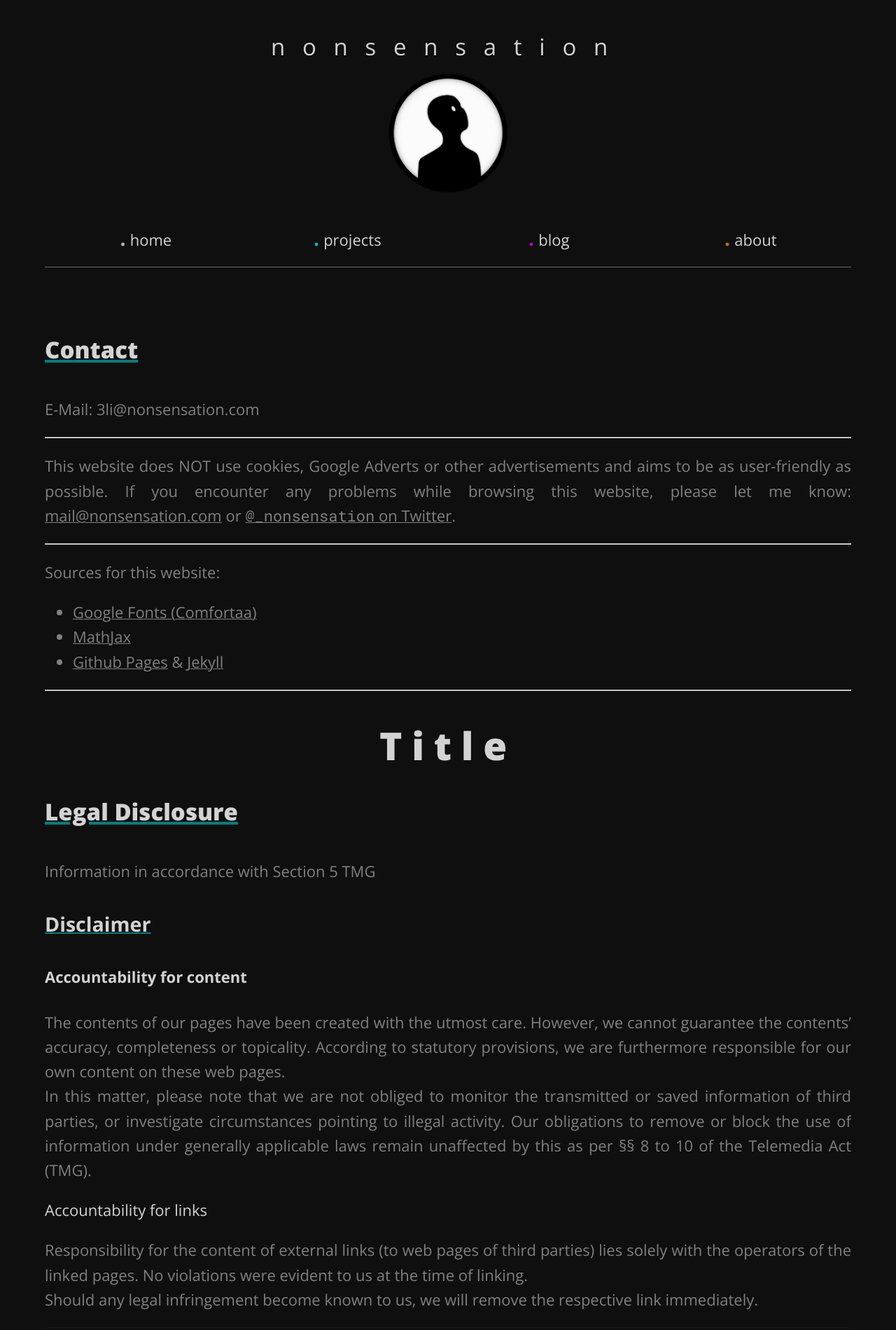
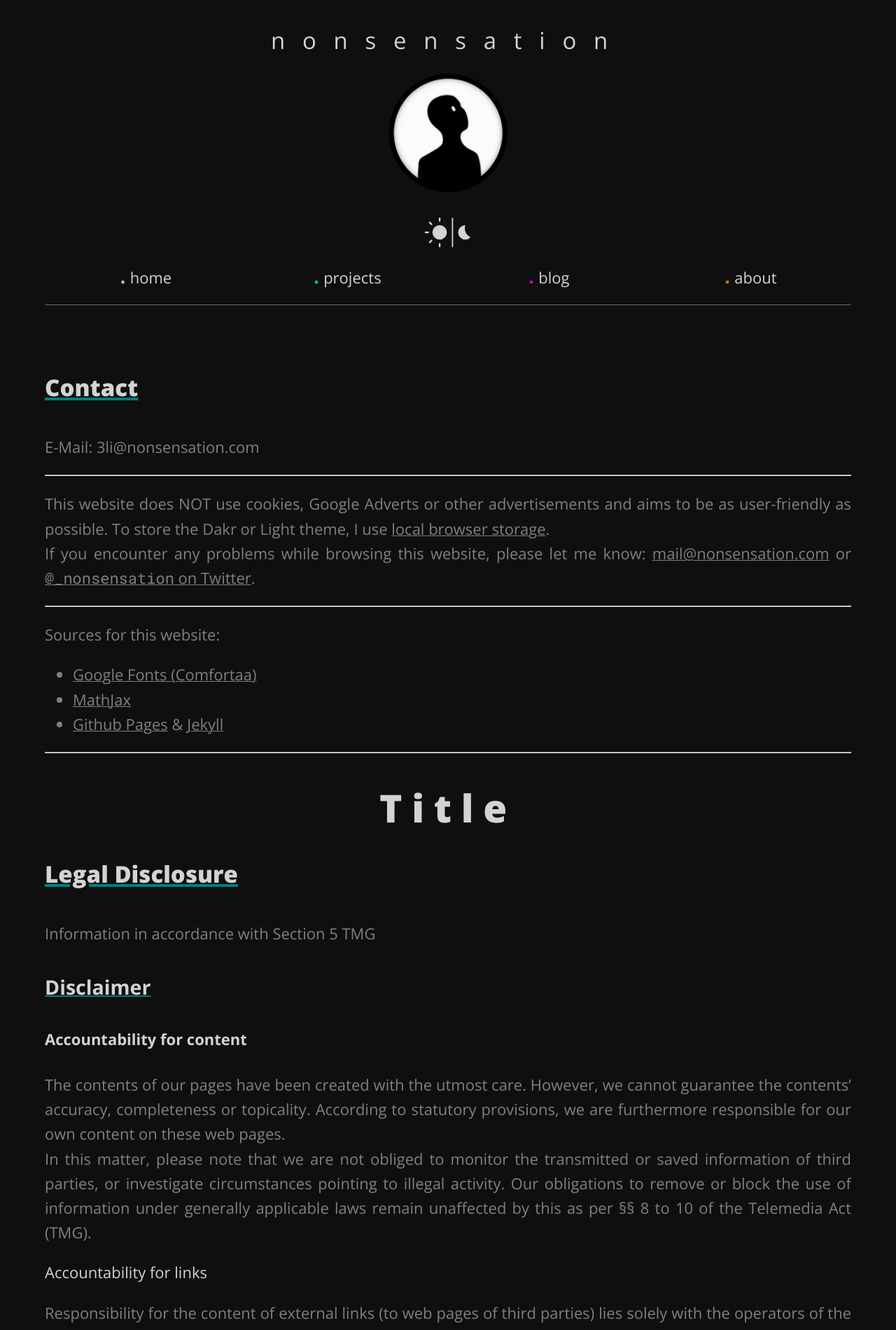
Before and after one commit to nonsensation/nonsensation.github.io, a Jekyll site: the page built from About.md, in a window 1280 px wide. Shown: the top 1900 px of the page at 70% size. Built offline with Jekyll 4.4.1, drawn with Linux system fonts in a browser that asks for light colours; our own code applies the rules of GitHub Pages for plain Markdown files.

Commit message:
added light/dark theme

```diff
--- a/About.md
+++ b/About.md
@@ -14,6 +14,7 @@ E-Mail: 3li@nonsensation.com
 ---
 
 This website does NOT use cookies, Google Adverts or other advertisements and aims to be as user-friendly as possible.
+To store the Dakr or Light theme, I use [local browser storage](https://www.w3schools.com/html/html5_webstorage.asp).
 If you encounter any problems while browsing this website, please let me know: [mail@nonsensation.com](mailto://mail@nonsensation.com) or [`@_nonsensation` on Twitter](https://twitter.com/_nonsensation).
 
 ---
--- a/_includes/footer.html
+++ b/_includes/footer.html
@@ -21,12 +21,26 @@
 
 <script type="text/javascript" lang="javascript">
 
-// var links = document.querySelectorAll('a');
-// var prjs = document.querySelectorAll('.prj');
+const toggleSwitch = document.querySelector('.toggle-theme input[type="checkbox"]');
+const currentTheme = localStorage.getItem('theme');
 
-// for( var i = 0 ; i < links.length ; i++ )
-//   links[ i ].classList.add('pulseText'+Math.floor((Math.random()*5) + 1));
-// for( var i = 0 ; i < prjs.length ; i++ )
-//   prjs[ i ].classList.add('pulseBorder'+Math.floor((Math.random()*5) + 1));
+if (currentTheme) {
+    document.documentElement.setAttribute('data-theme', currentTheme);
 
+    if (currentTheme === 'dark') {
+        toggleSwitch.checked = true;
+    }
+}
+
+function switchTheme(e) {
+    if (e.target.checked) {
+        document.documentElement.setAttribute('data-theme', 'dark');
+        localStorage.setItem('theme', 'dark');
+    }
+    else {        document.documentElement.setAttribute('data-theme', 'light');
+          localStorage.setItem('theme', 'light');
+    }
+}
+
+toggleSwitch.addEventListener('change', switchTheme, false);
 </script>
--- a/_includes/head.html
+++ b/_includes/head.html
@@ -7,9 +7,9 @@
 
   <link rel="stylesheet" href="{{ "/assets/css/style.css" | relative_url }}">
 
-  <meta name=”description” content="">
-  <meta name=”keywords” content="">
-  <meta name="author" content="{{site.title}}">
+  <meta name=”description” content="Personal website of 3li @ nonsensation">
+  <meta name=”keywords” content="Programming, 3D, Compiler, Programming Langueage Design">
+  <meta name="author" content="3li @ nonsensation">
 
   {% if page.mathjax == true %}
     <script>
--- a/_includes/header.html
+++ b/_includes/header.html
@@ -1,8 +1,40 @@
 <header>
-    <a href="/" class="head">
-        <img class="logo" src="/assets/logo.png">
-        <span class="title">{{site.title}}</span>
-    </a>
+
+
+
+    <div class="head">
+        <a href="/">
+            <span class="title">{{site.title}}</span>
+        </a>
+        <a href="/" >
+            <img class="logo" src="/assets/logo.png">
+        </a>
+
+        <div class="toggle-theme">
+            <input id="toggle-theme-checkbox" type="checkbox"/>
+            <label for="toggle-theme-checkbox" class="toggle-theme-icon">
+                <svg id="icon-theme" xmlns="http://www.w3.org/2000/svg" width="4em" height="2em" viewBox="0 0 37 24" fill="none"
+                     stroke="currentColor" stroke-width="1.25" stroke-linecap="round" stroke-linejoin="round">
+                    <line x1="12" y1="1" x2="12" y2="3" />
+                    <line x1="12" y1="21" x2="12" y2="23" />
+                    <line x1="1" y1="12" x2="3" y2="12" />
+                    <line x1="4.22" y1="4.22" x2="5.64" y2="5.64" />
+                    <line x1="4.22" y1="19.78" x2="5.64" y2="18.36" />
+                    <circle cx="12" cy="12" r="5" fill="currentColor" />
+
+                    <line x1="22" y1="1" x2="22" y2="23" stroke-width="1.0" />
+
+                    <circle cx="32" cy="12" r="5" fill="currentColor" mask="url(#mask-moon)" />
+
+                    <mask id="mask-moon">
+                        <rect x="0" y="0" width="100%" height="100%" fill="white" />
+                        <circle cx="39" cy="9" r="8" fill="black" stroke="white" />
+                    </mask>
+                </svg>
+            </label>
+        </div>
+    </div>
+
     <nav>
         <div class=flexbox>
             {% for item in site.data.navigation %}
@@ -15,6 +47,7 @@
             </div>
 
             {% endfor %}
+
         </div>
     </nav>
 
--- a/_includes/intro.html
+++ b/_includes/intro.html
@@ -1,5 +1,5 @@
 
-
+{% if false %}
 {% if page.intro %}
     <div class="intro">
       <div class="intro-text">
@@ -9,3 +9,4 @@
 
     <div class="scroll-down"></div>
 {% endif %}
+{% endif %}
--- a/_sass/default.scss
+++ b/_sass/default.scss
@@ -15,6 +15,39 @@
   --col-txt-hover: teal;
   --col-txt-highlight: dimgrey;
 }
+
+[data-theme="dark"] {
+  --col-bg: #f0f0f0;
+  --col-bg-accent: #ddd;
+  --col-accent: dimgrey;
+  --col-txt-heading: #0f0f0f;
+  --col-txt: #181818;
+  --col-txt-hover: crimson;
+  --col-txt-highlight: dimgrey;
+}
+
+.toggle-theme input[type=checkbox] {
+  display: none;
+}
+.toggle-theme {
+  margin-top: 30px;
+  margin-bottom: -20px;
+}
+
+.toggle-theme-icon {
+  width: 1em;
+  cursor: pointer;
+}
+
+#icon-theme {
+  height: clamp(30px,10vw,2em);
+}
+
+.toggle-theme-icon:hover {
+  color: var(--col-txt-hover)
+}
+
+// --->
 
 :root{
   scrollbar-color: var(--col-txt-hover) var(--col-bg-accent);
@@ -38,7 +71,7 @@
 *::-webkit-scrollbar-thumb{
   background-color: transparent;
   border: 1px solid var(--col-txt-highlight);
-  border-radius:5px;
+  border-radius:4px;
 }
 
 html,body {
@@ -95,7 +128,6 @@ header {
   text-transform: lowercase;
   text-align: center;
   margin: 0 auto;
-  overflow: hidden;
 }
 
 header .head {
@@ -108,14 +140,15 @@ header .head {
 header .title {
   text-decoration: none;
   color: var(--col-txt-heading);
-  font-size: 1.5em;
-  font-weight: 200;
+  font-size: clamp(0.01em,6vw,1.5em);
+  font-weight: 300;
   letter-spacing: 0.75em;
   position: absolute;
   top: -15%;
   left: 50%;
   transform: translate(-50%, -50%);
   margin-top: 50px;
+  max-width: 100vw;
 }
 
 header .logo {
@@ -179,21 +212,21 @@ header .link {
 }
 
 .intro {
-  height: 75vh;
+  height: 40vh;
   display: flex;
   align-items: center;
   justify-content: center;
   word-wrap: normal;
-  overflow-x: hidden;
+  overflow: hidden;
+  margin-bottom: 30vh;
 }
 
 .intro h1 {
   font-weight: 600;
   text-align: center;
   letter-spacing: -2px;
-  line-height: 5vw;
-  font-size: 4vw;
-  word-wrap: normal;
+  line-height: clamp(0.7em,8vw,2.7em);
+  font-size: clamp(0.5em,6vw,2em);
   color: var(--col-txt-heading);
 }
 
```
